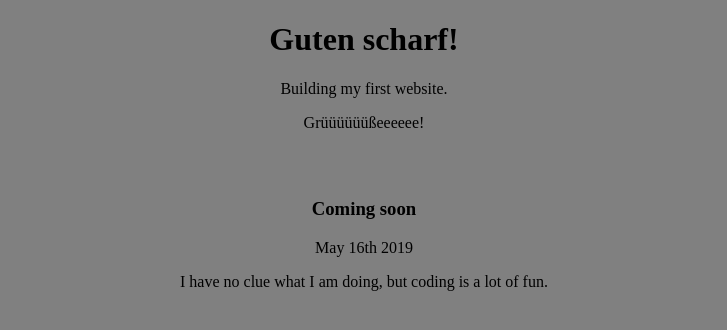
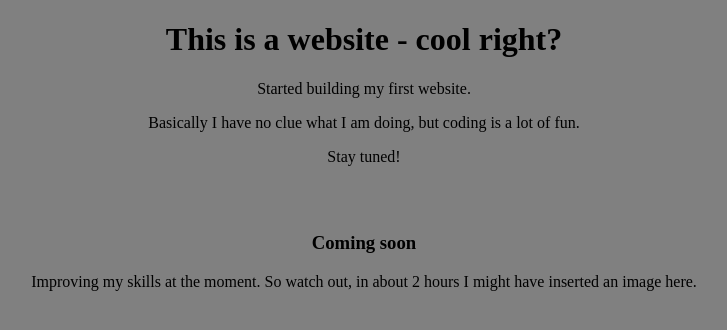
Before and after one commit to DanielaDiesDas/gutenscharf.github.io, a plain HTML site: page index.html in a window 1280 px wide. Shown: the whole page, without its empty margins (276-1003 px from the left). Drawn offline with Linux system fonts and the light colour scheme.

Commit message:
added styling

```diff
--- a/index.html
+++ b/index.html
@@ -7,9 +7,10 @@
   </head>
   <body>
     <div class="wrapper">
-      <h1>Guten scharf!</h1>
-        <p>Building my first website.</p>
-        <p>Grüüüüüüßeeeeee!</p>
+      <h1>This is a website - cool right?</h1>
+        <p>Started building my first website.</p>
+        <p>Basically I have no clue what I am doing, but coding is a lot of fun.</p>
+        <p>Stay tuned!</p>
 
       <header class="header"></header>
 
@@ -17,11 +18,10 @@
         <article class="article">
           <header class="article__header">
             <h1>Coming soon</h1>
-            <time>May 16th 2019</time>
           </header>
 
           <div class="body-text">
-            <p>I have no clue what I am doing, but coding is a lot of fun.</p>
+            <p>Improving my skills at the moment. So watch out, in about 2 hours I might have inserted an image here.</p>
           </div>
         </article>
       </section>
```
